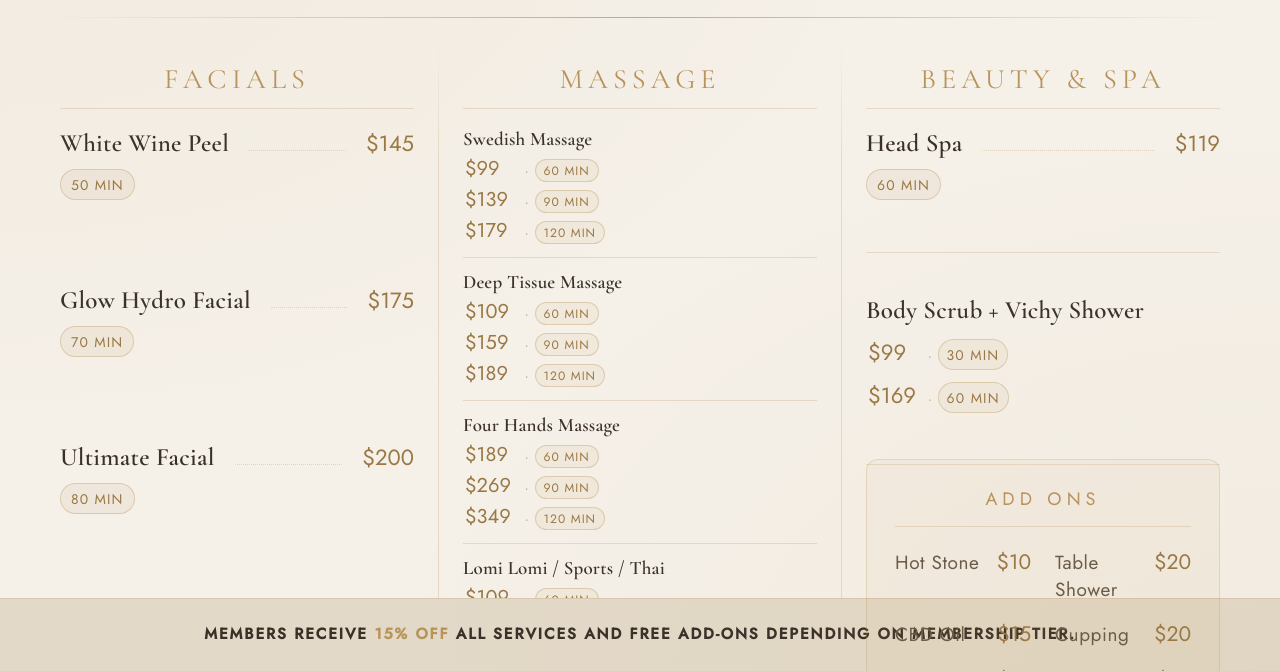
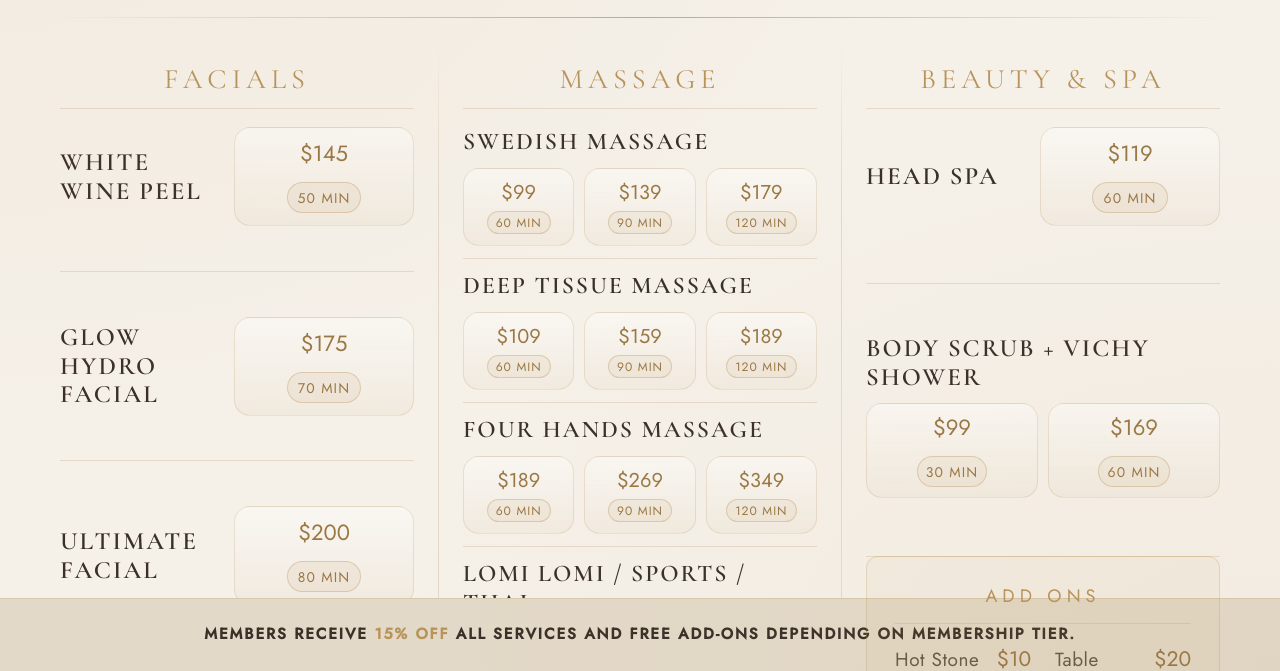
Before and after one commit to Ayovex/YD-Day-Spa-Menu-2, a plain HTML site: page yd_day_spa_menu.html in a window 1280 px wide. Shown: the part 129-800 px from the top of the page. Drawn offline with nearby package versions, Linux system fonts and the light colour scheme.

Commit message:
Update yd_day_spa_menu.html

```diff
--- a/yd_day_spa_menu.html
+++ b/yd_day_spa_menu.html
@@ -170,6 +170,11 @@
     font-size: clamp(22px, 1.65vw, 25px);
   }
 
+  .featured-col .service-meta {
+    min-width: 180px;
+    padding: 14px 20px 12px;
+  }
+
   .featured-col .service-duration,
   .featured-col .tier-duration {
     font-size: clamp(14px, 1.08vw, 16px);
@@ -186,8 +191,8 @@
   .service-row {
     display: flex;
     justify-content: space-between;
-    align-items: baseline;
-    gap: 12px;
+    align-items: center;
+    gap: 16px;
   }
 
   .service-name {
@@ -195,15 +200,29 @@
     font-weight: 600;
     font-size: clamp(21px, 1.58vw, 25px);
     color: var(--text-dark);
-    letter-spacing: 0.01em;
-    flex-shrink: 0;
+    letter-spacing: 0.08em;
+    text-transform: uppercase;
+    flex: 1 1 auto;
+    min-width: 0;
+  }
+
+  .service-meta {
+    display: flex;
+    flex-direction: column;
+    align-items: center;
+    justify-content: center;
+    gap: 8px;
+    flex: 0 0 auto;
+    min-width: 120px;
+    padding: 12px 12px 10px;
+    border: 1px solid rgba(184,147,90,0.22);
+    border-radius: 16px;
+    background:
+      linear-gradient(180deg, rgba(255,255,255,0.45) 0%, rgba(184,147,90,0.06) 100%);
   }
 
   .service-dots {
-    flex: 1;
-    border-bottom: 1px dotted rgba(184,147,90,0.3);
-    margin: 0 8px;
-    margin-bottom: 4px;
+    display: none;
   }
 
   .service-price {
@@ -212,6 +231,7 @@
     font-size: clamp(20px, 1.45vw, 23px);
     color: var(--gold-dark);
     white-space: nowrap;
+    line-height: 1;
   }
 
   .service-duration {
@@ -221,7 +241,6 @@
     font-size: clamp(12px, 0.95vw, 14px);
     letter-spacing: 0.08em;
     color: var(--gold-dark);
-    margin-top: 6px;
     padding: 4px 10px 3px;
     border: 1px solid rgba(184,147,90,0.35);
     border-radius: 999px;
@@ -243,23 +262,33 @@
   .massage-name {
     font-family: 'Cormorant Garamond', serif;
     font-weight: 600;
-    font-size: clamp(19px, 1.42vw, 23px);
+    font-size: clamp(24px, 1.8vw, 29px);
     color: var(--text-dark);
     margin-bottom: 4px;
-    letter-spacing: 0.01em;
+    letter-spacing: 0.08em;
+    text-transform: uppercase;
   }
 
   .massage-tiers {
-    display: flex;
-    flex-direction: column;
-    gap: 2px;
-    padding-left: 2px;
+    display: grid;
+    grid-template-columns: repeat(auto-fit, minmax(108px, 1fr));
+    gap: 10px;
+    padding-left: 0;
+    margin-top: 12px;
   }
 
   .massage-tier {
     display: flex;
-    gap: 0;
-    align-items: baseline;
+    flex-direction: column;
+    align-items: center;
+    justify-content: center;
+    gap: 8px;
+    min-height: 78px;
+    padding: 12px 10px 10px;
+    border: 1px solid rgba(184,147,90,0.22);
+    border-radius: 16px;
+    background:
+      linear-gradient(180deg, rgba(255,255,255,0.45) 0%, rgba(184,147,90,0.06) 100%);
   }
 
   .tier-price {
@@ -267,13 +296,12 @@
     font-weight: 400;
     font-size: clamp(20px, 1.45vw, 23px);
     color: var(--gold-dark);
-    width: 54px;
+    width: auto;
+    line-height: 1;
   }
 
   .tier-sep {
-    font-size: 12px;
-    margin: 0 6px;
-    color: var(--text-light);
+    display: none;
   }
 
   .tier-duration {
@@ -288,6 +316,7 @@
     border-radius: 999px;
     background: rgba(184,147,90,0.08);
     text-transform: uppercase;
+    text-align: center;
   }
 
   /* ── BEAUTY COL ── */
@@ -301,6 +330,8 @@
     font-size: clamp(21px, 1.58vw, 25px);
     color: var(--text-dark);
     margin-bottom: 4px;
+    letter-spacing: 0.08em;
+    text-transform: uppercase;
   }
 
   .beauty-tiers {
@@ -418,43 +449,56 @@
       <div class="service">
         <div class="service-row">
           <span class="service-name">White Wine Peel</span>
-          <span class="service-dots"></span>
+          <div class="service-meta">
             <span class="service-price">$145</span>
-        </div>
             <div class="service-duration">50 min</div>
           </div>
+        </div>
+      </div>
+
+      <div class="service-divider"></div>
 
       <div class="service">
         <div class="service-row">
           <span class="service-name">Glow Hydro Facial</span>
-          <span class="service-dots"></span>
+          <div class="service-meta">
             <span class="service-price">$175</span>
-        </div>
             <div class="service-duration">70 min</div>
           </div>
+        </div>
+      </div>
+
+      <div class="service-divider"></div>
 
       <div class="service">
         <div class="service-row">
           <span class="service-name">Ultimate Facial</span>
-          <span class="service-dots"></span>
+          <div class="service-meta">
             <span class="service-price">$200</span>
-        </div>
             <div class="service-duration">80 min</div>
           </div>
+        </div>
+      </div>
+
+      <div class="service-divider"></div>
 
       <div class="service">
         <div class="service-row">
           <span class="service-name">Collagen Boosting</span>
-          <span class="service-dots"></span>
+          <div class="service-meta">
             <span class="service-price">$245</span>
           </div>
         </div>
+      </div>
+
+      <div class="service-divider"></div>
 
       <div class="service">
         <div class="service-row">
           <span class="service-name">Firm Lift</span>
-          <span class="service-dots"></span>
+          <div class="service-meta">
             <span class="service-price">$285</span>
+          </div>
         </div>
       </div>
 
@@ -549,10 +593,11 @@
       <div class="beauty-service">
         <div class="service-row">
           <span class="service-name">Head Spa</span>
-          <span class="service-dots"></span>
+          <div class="service-meta">
             <span class="service-price">$119</span>
+            <div class="service-duration">60 min</div>
           </div>
-        <div class="service-duration">60 min</div>
+        </div>
       </div>
 
       <div class="service-divider"></div>
```
Lines whose indentation alone changed are shown as unchanged.
